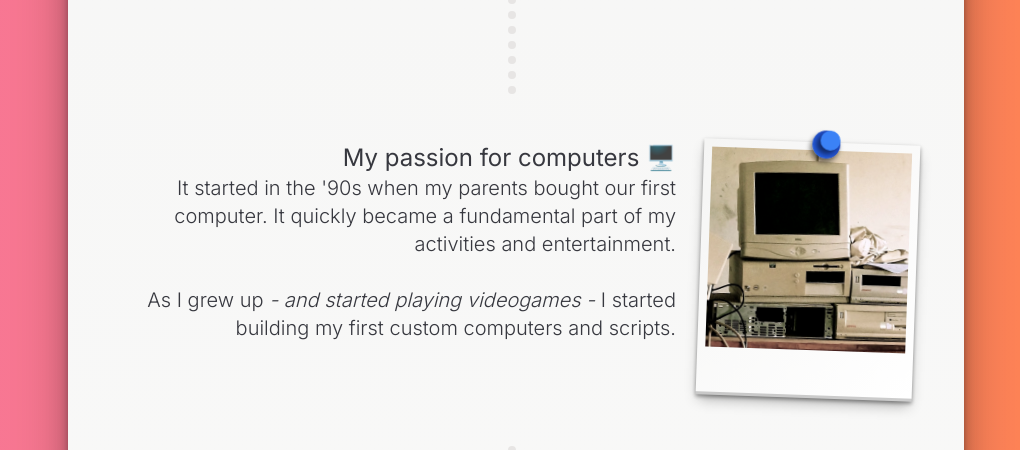
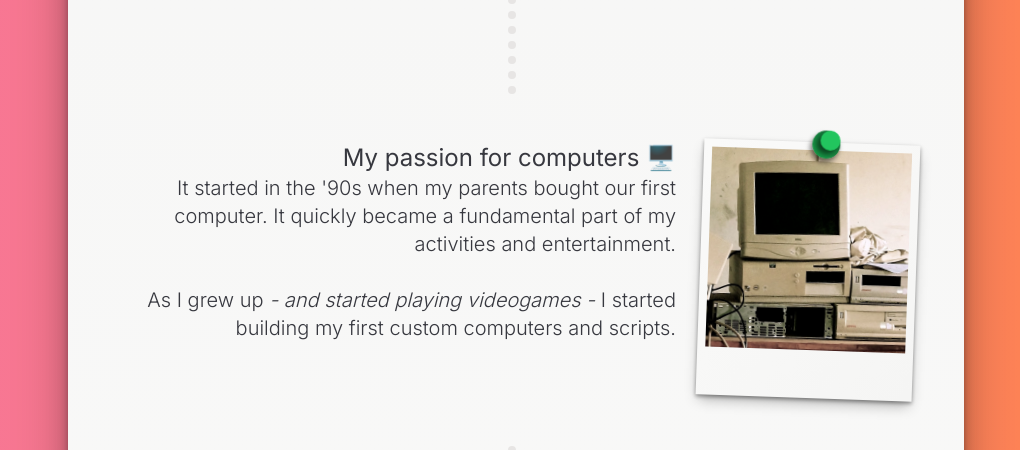
Before and after one commit to guillermo-segura/guillermo-segura.github.io, a Next.js app: page /traits in a window 1280 px wide. Shown: the part 978-1428 px from the top of the page, without its empty margins (124-1144 px from the left). Built offline with nearby package versions, Linux system fonts and the light colour scheme.

Commit message:
feat: create pin component

```diff
--- /dev/null
+++ b/src/components/Pin/Pin.tsx
@@ -0,0 +1,87 @@
+import { memo } from "react";
+
+type Color = 'red' | 'blue' | 'yellow' | 'green' | 'purple' | 'orange';
+
+const COLORS: Color[] = ['red', 'blue', 'yellow', 'green', 'purple', 'orange'];
+
+const classNames = {
+  pin: {
+    red: {
+      left: {
+        base: 'absolute w-7 h-7 rounded-full bg-gradient-to-tr from-red-600 to-red-800 shadow-[-2px_4px_5px_rgba(0,0,0,0.5)] left-1/2 -top-3',
+        head: 'absolute w-5 h-5 rounded-full bg-red-500 shadow-[-4px_4px_5px_rgba(0,0,0,0.5)] left-1/2 -top-3 ml-2',
+      },
+      right: {
+        base: 'absolute w-7 h-7 rounded-full bg-gradient-to-tl from-red-600 to-red-800 shadow-[2px_4px_5px_rgba(0,0,0,0.5)] right-1/2 -top-3',
+        head: 'absolute w-5 h-5 rounded-full bg-red-500 shadow-[4px_4px_5px_rgba(0,0,0,0.5)] right-1/2 -top-3 mr-2',
+      }
+    },
+    blue: {
+      left: {
+        base: 'absolute w-7 h-7 rounded-full bg-gradient-to-tr from-blue-600 to-blue-800 shadow-[-2px_4px_5px_rgba(0,0,0,0.5)] left-1/2 -top-3',
+        head: 'absolute w-5 h-5 rounded-full bg-blue-500 shadow-[-4px_4px_5px_rgba(0,0,0,0.5)] left-1/2 -top-3 ml-2',
+      },
+      right: {
+        base: 'absolute w-7 h-7 rounded-full bg-gradient-to-tl from-blue-600 to-blue-800 shadow-[2px_4px_5px_rgba(0,0,0,0.5)] right-1/2 -top-3',
+        head: 'absolute w-5 h-5 rounded-full bg-blue-500 shadow-[4px_4px_5px_rgba(0,0,0,0.5)] right-1/2 -top-3 mr-2',
+      }
+    },
+    yellow: {
+      left: {
+        base: 'absolute w-7 h-7 rounded-full bg-gradient-to-tr from-yellow-600 to-yellow-800 shadow-[-2px_4px_5px_rgba(0,0,0,0.5)] left-1/2 -top-3',
+        head: 'absolute w-5 h-5 rounded-full bg-yellow-500 shadow-[-4px_4px_5px_rgba(0,0,0,0.5)] left-1/2 -top-3 ml-2',
+      },
+      right: {
+        base: 'absolute w-7 h-7 rounded-full bg-gradient-to-tl from-yellow-600 to-yellow-800 shadow-[2px_4px_5px_rgba(0,0,0,0.5)] right-1/2 -top-3',
+        head: 'absolute w-5 h-5 rounded-full bg-yellow-500 shadow-[4px_4px_5px_rgba(0,0,0,0.5)] right-1/2 -top-3 mr-2',
+      }
+    },
+    green: {
+      left: {
+        base: 'absolute w-7 h-7 rounded-full bg-gradient-to-tr from-green-600 to-green-800 shadow-[-2px_4px_5px_rgba(0,0,0,0.5)] left-1/2 -top-3',
+        head: 'absolute w-5 h-5 rounded-full bg-green-500 shadow-[-4px_4px_5px_rgba(0,0,0,0.5)] left-1/2 -top-3 ml-2',
+      },
+      right: {
+        base: 'absolute w-7 h-7 rounded-full bg-gradient-to-tl from-green-600 to-green-800 shadow-[2px_4px_5px_rgba(0,0,0,0.5)] right-1/2 -top-3',
+        head: 'absolute w-5 h-5 rounded-full bg-green-500 shadow-[4px_4px_5px_rgba(0,0,0,0.5)] right-1/2 -top-3 mr-2',
+      }
+    },
+    purple: {
+      left: {
+        base: 'absolute w-7 h-7 rounded-full bg-gradient-to-tr from-purple-600 to-purple-800 shadow-[-2px_4px_5px_rgba(0,0,0,0.5)] left-1/2 -top-3',
+        head: 'absolute w-5 h-5 rounded-full bg-purple-500 shadow-[-4px_4px_5px_rgba(0,0,0,0.5)] left-1/2 -top-3 ml-2',
+      },
+      right: {
+        base: 'absolute w-7 h-7 rounded-full bg-gradient-to-tl from-purple-600 to-purple-800 shadow-[2px_4px_5px_rgba(0,0,0,0.5)] right-1/2 -top-3',
+        head: 'absolute w-5 h-5 rounded-full bg-purple-500 shadow-[4px_4px_5px_rgba(0,0,0,0.5)] right-1/2 -top-3 mr-2',
+      }
+    },
+    orange: {
+      left: {
+        base: 'absolute w-7 h-7 rounded-full bg-gradient-to-tr from-orange-600 to-orange-800 shadow-[-2px_4px_5px_rgba(0,0,0,0.5)] left-1/2 -top-3',
+        head: 'absolute w-5 h-5 rounded-full bg-orange-500 shadow-[-4px_4px_5px_rgba(0,0,0,0.5)] left-1/2 -top-3 ml-2',
+      },
+      right: {
+        base: 'absolute w-7 h-7 rounded-full bg-gradient-to-tl from-orange-600 to-orange-800 shadow-[2px_4px_5px_rgba(0,0,0,0.5)] right-1/2 -top-3',
+        head: 'absolute w-5 h-5 rounded-full bg-orange-500 shadow-[4px_4px_5px_rgba(0,0,0,0.5)] right-1/2 -top-3 mr-2',
+      }
+    }
+  },
+};
+
+export interface PinProps {
+  tilt?: 'left' | 'right';
+}
+
+const PinRaw = ({ tilt = 'left' }: PinProps) => {
+  const colorIndex = Math.floor(Math.random() * COLORS.length);
+  const pinClassName = classNames.pin[COLORS[colorIndex]][tilt];
+  return (
+    <>
+      <div className={pinClassName.base}></div>
+      <div className={pinClassName.head}></div>
+    </>
+  );
+}
+
+export const Pin = memo(PinRaw);
--- a/src/components/PolaroidImg/PolaroidImg.tsx
+++ b/src/components/PolaroidImg/PolaroidImg.tsx
@@ -1,74 +1,12 @@
 import Image, { ImageProps } from "next/image";
-
-type Color = 'red' | 'blue' | 'yellow' | 'green' | 'purple' | 'orange';
+import { Pin } from "@/components/Pin/Pin";
+import { memo } from "react";
 
 const classNames = {
-  container: 'p-2 pb-12 relative h-max w-max transform-gpu bg-gradient-to-bl from-white to-stone-100 self-center',
+  container: 'p-2 pb-12 relative h-max w-max transform-gpu bg-gradient-to-bl from-stone-100 to-stone-50 self-center',
   tilt: {
     left: 'shadow-polaroid rotate-2 bg-gradient-to-tl',
     right: 'shadow-polaroid -rotate-2 bg-gradient-to-tr',
-  },
-  pin: {
-    red: {
-      left: {
-        base: 'absolute w-7 h-7 rounded-full bg-gradient-to-tr from-red-600 to-red-800 shadow-[-2px_4px_5px_rgba(0,0,0,0.5)] left-1/2 -top-3',
-        head: 'absolute w-5 h-5 rounded-full bg-red-500 shadow-[-4px_4px_5px_rgba(0,0,0,0.5)] left-1/2 -top-3 ml-2',
-      },
-      right: {
-        base: 'absolute w-7 h-7 rounded-full bg-gradient-to-tl from-red-600 to-red-800 shadow-[2px_4px_5px_rgba(0,0,0,0.5)] right-1/2 -top-3',
-        head: 'absolute w-5 h-5 rounded-full bg-red-500 shadow-[4px_4px_5px_rgba(0,0,0,0.5)] right-1/2 -top-3 mr-2',
-      }
-    },
-    blue: {
-      left: {
-        base: 'absolute w-7 h-7 rounded-full bg-gradient-to-tr from-blue-600 to-blue-800 shadow-[-2px_4px_5px_rgba(0,0,0,0.5)] left-1/2 -top-3',
-        head: 'absolute w-5 h-5 rounded-full bg-blue-500 shadow-[-4px_4px_5px_rgba(0,0,0,0.5)] left-1/2 -top-3 ml-2',
-      },
-      right: {
-        base: 'absolute w-7 h-7 rounded-full bg-gradient-to-tl from-blue-600 to-blue-800 shadow-[2px_4px_5px_rgba(0,0,0,0.5)] right-1/2 -top-3',
-        head: 'absolute w-5 h-5 rounded-full bg-blue-500 shadow-[4px_4px_5px_rgba(0,0,0,0.5)] right-1/2 -top-3 mr-2',
-      }
-    },
-    yellow: {
-      left: {
-        base: 'absolute w-7 h-7 rounded-full bg-gradient-to-tr from-yellow-600 to-yellow-800 shadow-[-2px_4px_5px_rgba(0,0,0,0.5)] left-1/2 -top-3',
-        head: 'absolute w-5 h-5 rounded-full bg-yellow-500 shadow-[-4px_4px_5px_rgba(0,0,0,0.5)] left-1/2 -top-3 ml-2',
-      },
-      right: {
-        base: 'absolute w-7 h-7 rounded-full bg-gradient-to-tl from-yellow-600 to-yellow-800 shadow-[2px_4px_5px_rgba(0,0,0,0.5)] right-1/2 -top-3',
-        head: 'absolute w-5 h-5 rounded-full bg-yellow-500 shadow-[4px_4px_5px_rgba(0,0,0,0.5)] right-1/2 -top-3 mr-2',
-      }
-    },
-    green: {
-      left: {
-        base: 'absolute w-7 h-7 rounded-full bg-gradient-to-tr from-green-600 to-green-800 shadow-[-2px_4px_5px_rgba(0,0,0,0.5)] left-1/2 -top-3',
-        head: 'absolute w-5 h-5 rounded-full bg-green-500 shadow-[-4px_4px_5px_rgba(0,0,0,0.5)] left-1/2 -top-3 ml-2',
-      },
-      right: {
-        base: 'absolute w-7 h-7 rounded-full bg-gradient-to-tl from-green-600 to-green-800 shadow-[2px_4px_5px_rgba(0,0,0,0.5)] right-1/2 -top-3',
-        head: 'absolute w-5 h-5 rounded-full bg-green-500 shadow-[4px_4px_5px_rgba(0,0,0,0.5)] right-1/2 -top-3 mr-2',
-      }
-    },
-    purple: {
-      left: {
-        base: 'absolute w-7 h-7 rounded-full bg-gradient-to-tr from-purple-600 to-purple-800 shadow-[-2px_4px_5px_rgba(0,0,0,0.5)] left-1/2 -top-3',
-        head: 'absolute w-5 h-5 rounded-full bg-purple-500 shadow-[-4px_4px_5px_rgba(0,0,0,0.5)] left-1/2 -top-3 ml-2',
-      },
-      right: {
-        base: 'absolute w-7 h-7 rounded-full bg-gradient-to-tl from-purple-600 to-purple-800 shadow-[2px_4px_5px_rgba(0,0,0,0.5)] right-1/2 -top-3',
-        head: 'absolute w-5 h-5 rounded-full bg-purple-500 shadow-[4px_4px_5px_rgba(0,0,0,0.5)] right-1/2 -top-3 mr-2',
-      }
-    },
-    orange: {
-      left: {
-        base: 'absolute w-7 h-7 rounded-full bg-gradient-to-tr from-orange-600 to-orange-800 shadow-[-2px_4px_5px_rgba(0,0,0,0.5)] left-1/2 -top-3',
-        head: 'absolute w-5 h-5 rounded-full bg-orange-500 shadow-[-4px_4px_5px_rgba(0,0,0,0.5)] left-1/2 -top-3 ml-2',
-      },
-      right: {
-        base: 'absolute w-7 h-7 rounded-full bg-gradient-to-tl from-orange-600 to-orange-800 shadow-[2px_4px_5px_rgba(0,0,0,0.5)] right-1/2 -top-3',
-        head: 'absolute w-5 h-5 rounded-full bg-orange-500 shadow-[4px_4px_5px_rgba(0,0,0,0.5)] right-1/2 -top-3 mr-2',
-      }
-    }
   },
 };
 
@@ -79,10 +17,7 @@ export interface PolaroidImgProps {
   tilt?: 'left' | 'right';
 }
 
-export default function PolaroidImg({ imgSrc, imgAlt = '', size = 300, tilt = 'left' }: PolaroidImgProps) {
-  const colors: Color[] = ['red', 'blue', 'yellow', 'green', 'purple', 'orange'];
-  const colorIndex = Math.floor(Math.random() * colors.length);
-  const pinClassName = classNames.pin[colors[colorIndex]][tilt];
+const PolaroidImgRaw = ({ imgSrc, imgAlt = '', size = 300, tilt = 'left' }: PolaroidImgProps) => {
   return (
     <div className={classNames.container.concat(' ', classNames.tilt[tilt])}>
       <Image
@@ -91,8 +26,9 @@ export default function PolaroidImg({ imgSrc, imgAlt = '', size = 300, tilt = 'l
         width={size}
         height={size}
       />
-      <div className={pinClassName.base}></div>
-      <div className={pinClassName.head}></div>
+      <Pin tilt={tilt} />
     </div>
   );
 }
+
+export const PolaroidImg = memo(PolaroidImgRaw);
--- a/src/components/Slide/Slide.tsx
+++ b/src/components/Slide/Slide.tsx
@@ -1,5 +1,5 @@
 import { memo } from 'react';
-import PolaroidImg, { PolaroidImgProps } from '@/components/PolaroidImg/PolaroidImg';
+import { PolaroidImg, PolaroidImgProps } from '@/components/PolaroidImg/PolaroidImg';
 import { Text } from '@/components/Text/Text';
 
 export interface SlideProps {
--- a/tailwind.config.ts
+++ b/tailwind.config.ts
@@ -35,7 +35,7 @@ const config: Config = {
       boxShadow: {
         "inner-xl": 'inset 0px -12px 8px -10px rgba(0,0,0,0.1),inset 0px 12px 8px -10px rgba(0,0,0,0.1)',
         "card": "rgba(0, 0, 0, 0.25) 0px 54px 55px, rgba(0, 0, 0, 0.12) 0px -12px 30px, rgba(0, 0, 0, 0.12) 0px 4px 6px, rgba(0, 0, 0, 0.17) 0px 12px 13px, rgba(0, 0, 0, 0.09) 0px -3px 5px",
-        "polaroid": "rgba(0, 0, 0, 0.4) 0px 2px 4px, rgba(0, 0, 0, 0.3) 0px 7px 13px -3px, rgba(0, 0, 0, 0.2) 0px -3px 0px inset",
+        "polaroid": "rgba(0, 0, 0, 0.4) 0px 2px 4px, rgba(0, 0, 0, 0.3) 0px 7px 13px -3px",
       },
       backgroundSize: {
         '4xl': '300%'
```
